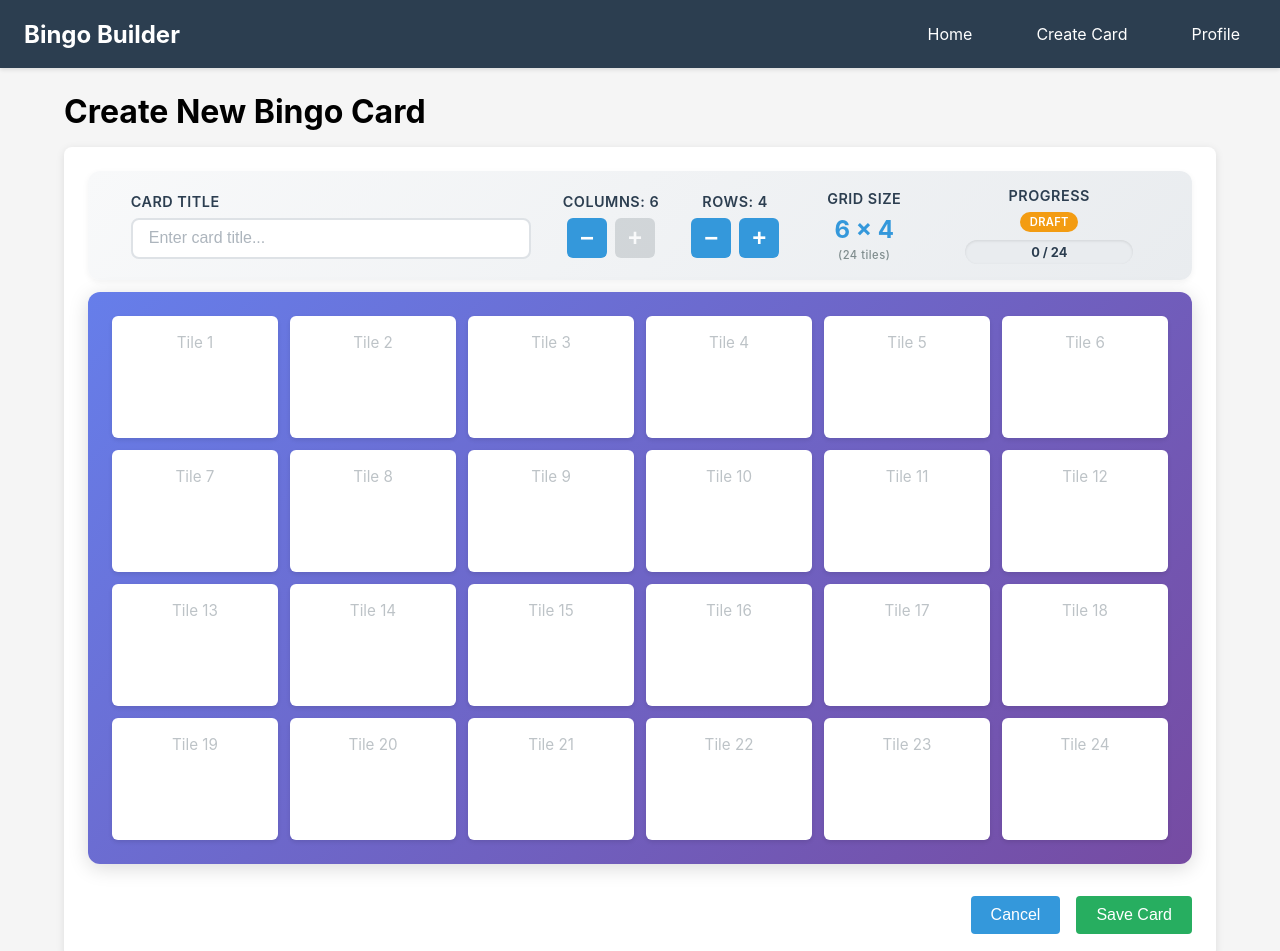
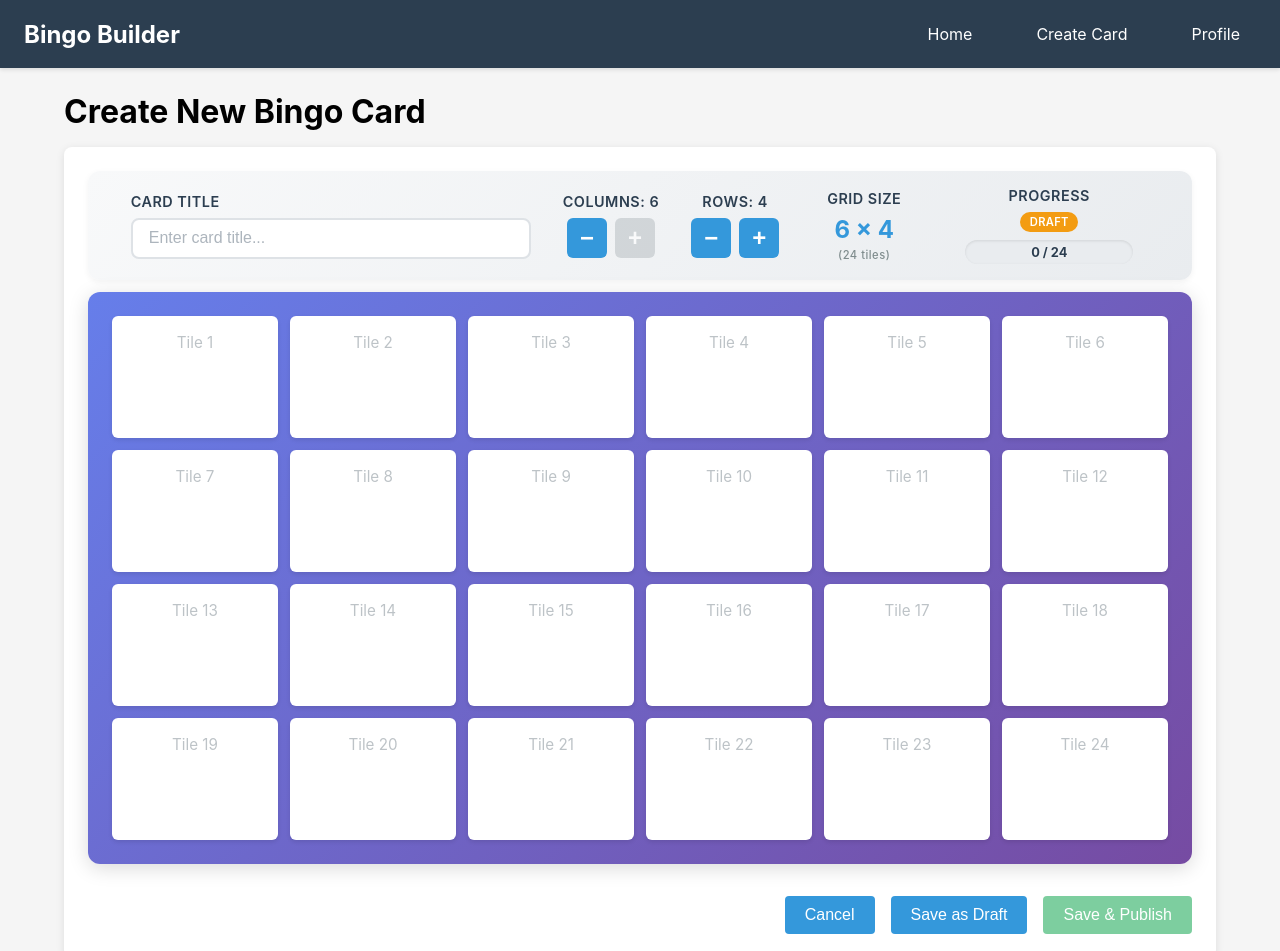
Before and after one commit to JulienMattiussi/bingo-builder, a React (Vite) app in the folder frontend/: page /create in a window 1280 px wide. Shown: the top 951 px of the page. Built offline with nearby package versions, Linux system fonts and the light colour scheme; no server answers.

Commit message:
create and publish in one step

```diff
--- a/frontend/src/pages/CreateCard.tsx
+++ b/frontend/src/pages/CreateCard.tsx
@@ -3,6 +3,7 @@ import { useNavigate, useLocation } from "react-router-dom";
 import { api } from "../utils/api";
 import { playerNameUtils } from "../utils/playerName";
 import { userIdUtils } from "../utils/userId";
+import { useCardStats } from "../hooks/useCardStats";
 import MobileActionBar from "../components/MobileActionBar";
 import CardNameModal from "../components/CardNameModal";
 import BingoGridControls from "../components/BingoGridControls";
@@ -13,6 +14,7 @@ import { Tile } from "../types/models";
 function CreateCard() {
   const navigate = useNavigate();
   const location = useLocation();
+  const { stats, reload: reloadStats } = useCardStats();
   const [title, setTitle] = useState("");
   const [rows, setRows] = useState(4);
   const [columns, setColumns] = useState(6);
@@ -26,6 +28,7 @@ function CreateCard() {
   const [showNameModal, setShowNameModal] = useState(false);
   const [playerName, setPlayerName] = useState("");
   const [selectedTile, setSelectedTile] = useState<Tile | null>(null);
+  const [publishMode, setPublishMode] = useState(false);
 
   useEffect(() => {
     // Load existing player nickname
@@ -78,11 +81,45 @@ function CreateCard() {
 
     // Check if we need to ask for player nickname
     if (!playerNameUtils.hasPlayerName()) {
+      setPublishMode(false);
       setShowNameModal(true);
       return;
     }
 
     await saveCard();
+  };
+
+  const handlePublish = async () => {
+    if (!title.trim()) {
+      setError("Please enter a title");
+      return;
+    }
+
+    // Check card limits
+    if (stats && !stats.canPublish) {
+      setError(
+        `Maximum published cards limit reached (${stats.published}/${stats.maxPublished}). Please unpublish existing cards first.`,
+      );
+      return;
+    }
+
+    // Check if all tiles are filled
+    const emptyTiles = tiles.filter((t) => !t.value.trim());
+    if (emptyTiles.length > 0) {
+      setError(
+        `Cannot publish incomplete card. ${emptyTiles.length} tiles are still empty.`,
+      );
+      return;
+    }
+
+    // Check if we need to ask for player nickname
+    if (!playerNameUtils.hasPlayerName()) {
+      setPublishMode(true);
+      setShowNameModal(true);
+      return;
+    }
+
+    await saveAndPublishCard();
   };
 
   const saveCard = async () => {
@@ -109,6 +146,35 @@ function CreateCard() {
     }
   };
 
+  const saveAndPublishCard = async () => {
+    try {
+      setSaving(true);
+      setError(null);
+
+      // Get or create user ID for ownership
+      const userId = userIdUtils.getUserId();
+
+      // Create the card
+      const newCard = await api.createCard({
+        title: title.trim(),
+        createdBy: playerName.trim(),
+        ownerId: userId,
+        rows,
+        columns,
+        tiles,
+      });
+
+      // Immediately publish it
+      await api.publishCard(newCard._id, userId);
+      reloadStats(); // Refresh stats after publish
+      navigate("/");
+    } catch (err) {
+      setError((err as Error).message);
+    } finally {
+      setSaving(false);
+    }
+  };
+
   const handleNameSubmit = () => {
     if (!playerName.trim()) {
       setError("Please enter your name");
@@ -120,7 +186,13 @@ function CreateCard() {
     }
     playerNameUtils.savePlayerName(playerName);
     setShowNameModal(false);
-    saveCard();
+
+    // Call the appropriate save function based on mode
+    if (publishMode) {
+      saveAndPublishCard();
+    } else {
+      saveCard();
+    }
   };
 
   return (
@@ -159,8 +231,26 @@ function CreateCard() {
 
         <div className="button-group">
           <button onClick={() => navigate("/")}>Cancel</button>
-          <button className="success" onClick={handleSave} disabled={saving}>
-            {saving ? "Saving..." : "Save Card"}
+          <button onClick={handleSave} disabled={saving}>
+            {saving ? "Saving..." : "Save as Draft"}
+          </button>
+          <button
+            className="success"
+            onClick={handlePublish}
+            disabled={
+              saving ||
+              tiles.filter((t) => !t.value.trim()).length > 0 ||
+              (stats ? !stats.canPublish : false)
+            }
+            title={
+              stats && !stats.canPublish
+                ? `Limit reached: ${stats.published}/${stats.maxPublished} published cards`
+                : tiles.filter((t) => !t.value.trim()).length > 0
+                  ? "Fill all tiles to publish"
+                  : ""
+            }
+          >
+            {saving ? "Publishing..." : "Save & Publish"}
           </button>
         </div>
       </div>
@@ -176,11 +266,27 @@ function CreateCard() {
           },
           {
             icon: "💾",
-            label: saving ? "Saving..." : "Save",
+            label: saving ? "Saving..." : "Draft",
             onClick: handleSave,
             disabled: saving,
+            ariaLabel: "Save as draft",
+          },
+          {
+            icon: "✅",
+            label: saving ? "Publishing..." : "Publish",
+            onClick: handlePublish,
+            disabled:
+              saving ||
+              tiles.filter((t) => !t.value.trim()).length > 0 ||
+              (stats ? !stats.canPublish : false),
             variant: "success",
-            ariaLabel: "Save card",
+            ariaLabel: "Save and publish card",
+            title:
+              stats && !stats.canPublish
+                ? `Limit reached: ${stats.published}/${stats.maxPublished} published cards`
+                : tiles.filter((t) => !t.value.trim()).length > 0
+                  ? "Fill all tiles to publish"
+                  : "",
           },
         ]}
       />
```
